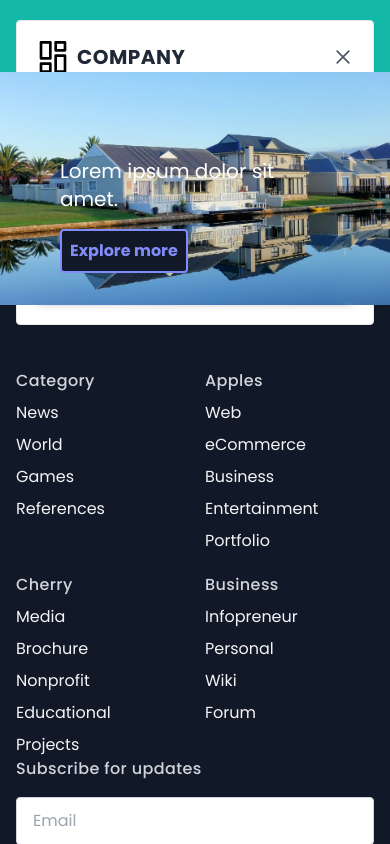
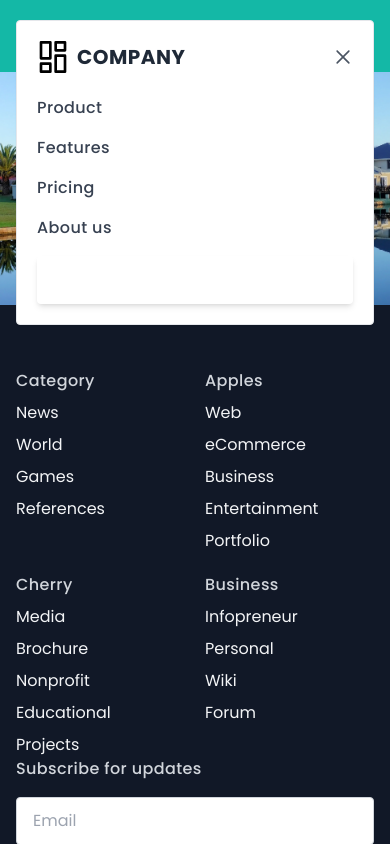
Before and after one commit to Sadik-Hossain/bookmeup-client, a React (Vite) app: page / in a window 390 px wide. Both pictures are taken after a click on the button "Open Menu". Shown: the top 844 px of the page. Built offline with nearby package versions, Linux system fonts and the light colour scheme.

Commit message:
hamburg menu layout zindex fix

```diff
--- a/src/components/Navbar/Navbar.jsx
+++ b/src/components/Navbar/Navbar.jsx
@@ -78,7 +78,7 @@
               <TiThMenu />
             </button>
             {isMenuOpen && (
-              <div className="absolute top-0 left-0 w-full">
+              <div className="absolute top-0 left-0 w-full z-10">
                 <div className="p-5 bg-white border rounded shadow-sm">
                   <div className="flex items-center justify-between mb-4">
                     <div>
```
